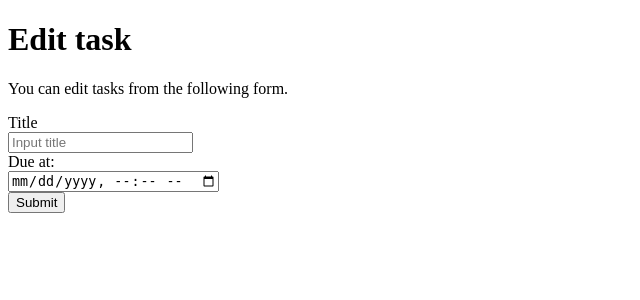
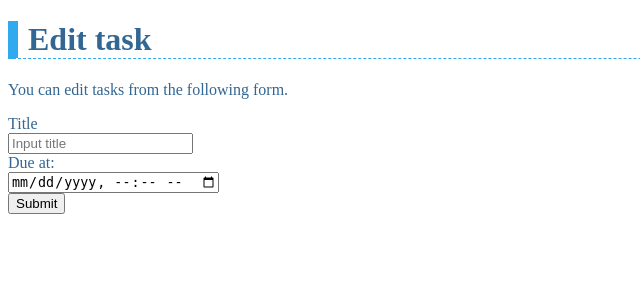
Before and after one commit to s1F10230259/django-test-exercise, a Django app: template todo/templates/todo/edit.html in a window 1280 px wide. Shown: the top 300 px of the page, without its empty margins (0-640 px from the left). Run offline with Django 5.2, Linux system fonts and the light colour scheme; the template is opened without the code that fills it, so the values that code supplies are empty.

Commit message:
cssの適用

```diff
--- /dev/null
+++ b/todo/templates/todo/default.css
@@ -0,0 +1,9 @@
+body{
+    color: #326693;
+}
+
+h1{
+    padding-left: 10px;
+    border-left: 10px solid #31a9ee;
+    border-bottom: 1px dashed #31a9ee;
+}
--- a/todo/templates/todo/detail.html
+++ b/todo/templates/todo/detail.html
@@ -5,6 +5,7 @@
   <head>
     <title>To Do Application</title>
     <meta charset="UTF-8">
+    <link rel="stylesheet" href="default.css">
     <meta name="author" content="INIAD">
   </head>
 
--- a/todo/templates/todo/edit.html
+++ b/todo/templates/todo/edit.html
@@ -5,6 +5,7 @@
 <head>
 <title>To Do Application</title>
 <meta charset="UTF-8">
+<link rel="stylesheet" href="default.css">
 <meta name="author" content="INIAD">
 </head>
 
--- a/todo/templates/todo/index.html
+++ b/todo/templates/todo/index.html
@@ -5,6 +5,7 @@
   <head>
     <title>To Do Application</title>
     <meta charset="UTF-8">
+    <link rel="stylesheet" href="default.css">
     <meta name="author" content="INIAD">
   </head>
 
```
